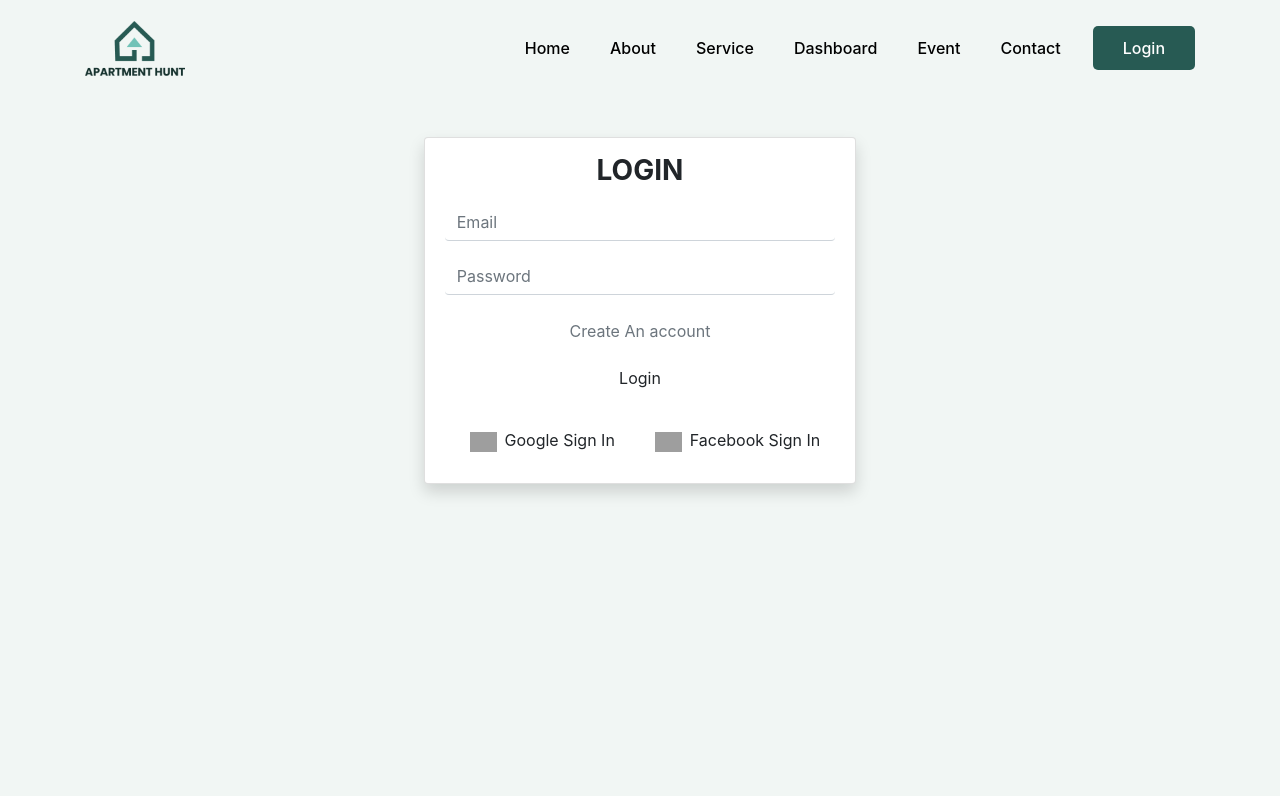
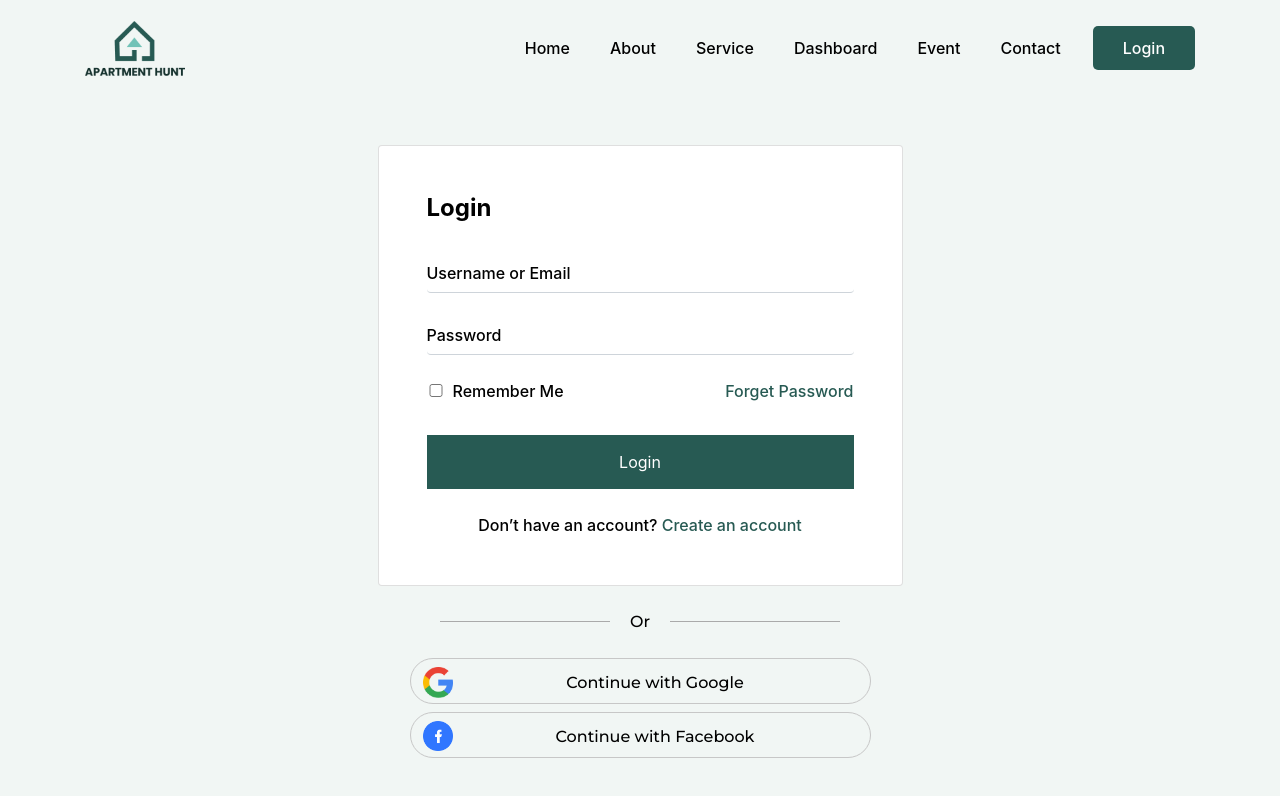
Before and after one commit to tayab-pabel/apartment-hunt, a React (Create React App) app: page /login in a window 1280 px wide. Shown: the top 796 px of the page. Built offline with nearby package versions, Linux system fonts and the light colour scheme; grey boxes are pictures that could not be loaded.

Commit message:
Login page updated

```diff
--- a/src/Components/Login/Login.css
+++ b/src/Components/Login/Login.css
@@ -0,0 +1,79 @@
+.login .card {
+    max-width: 570px;
+    max-height: 457px;
+}
+
+.login h3 {
+    font-style: normal;
+    font-weight: bold;
+    font-size: 24px;
+    color: #000000;
+}
+
+.login input::placeholder,
+.login label,
+.login .social-login p,
+.login p {
+    font-weight: 500;
+    font-size: 16px;
+    color: #000000;
+}
+
+.login .login-alert {
+    justify-content: space-between;
+}
+
+.login .green-text {
+    font-weight: 500;
+    font-size: 16px;
+    color: #275A53;
+}
+
+.login .login-form-btn {
+    color: #FFFFFF;
+    background: #275A53;
+    padding: 14px 28px;
+    border-radius: 0;
+}
+
+.login .social-login {
+    max-width: 461px;
+    margin: auto;
+    font-family: Montserrat;
+}
+
+.login .social-login .btn {
+    border: 1px solid #C7C7C7!important;
+    border-radius: 57px!important;
+}
+
+.login .icon {
+    float: left;
+    width: 30px;
+}
+
+.login .or {
+    font-weight: 500;
+    max-width: 400px;
+	margin: 24px auto;
+	position: relative;
+	display: grid;
+	place-items: center;
+}
+
+.login .or:before,
+.login .or:after {
+	content: "";
+	position: absolute;
+	width: calc(50% - 30px);
+	height: 1px;
+	background: #aaa;
+}
+
+.login .or:before {
+	left: 0;
+}
+
+.login .or:after {
+	right: 0;
+}
--- a/src/Components/Login/Login.js
+++ b/src/Components/Login/Login.js
@@ -4,6 +4,8 @@ import { useForm } from 'react-hook-form'
 import './Login.css';
 import { createUser, handleFacebookSignIn, handleGoogleSignIn, initializeFirebase, signInEmailPass } from '../FirebaseSetup/FirebaseAuth';
 import Navbar from '../Navbar/Navbar';
+import googleLogo from '../../images/logos/google.png';
+import fbLogo from '../../images/logos/facebook.png';
 
 initializeFirebase()
 const Login = () => {
@@ -60,41 +62,66 @@ const facebookLogin =() =>{
         <div className="login">
             <Navbar />
             <div className="container">
-                <div className="col-md-5 mx-auto mt-4 py-3">
-                    <div className="card shadow">
-                        <div className="card-body text-center py-3">
+                <div className="col-md-6 mx-auto mt-5">
+                    <div className="card p-5">
+                        <div className="">
                             {accState ?
                                 <>
-                                    <h3 className='text-center textColor1 font-weight-bold mb-2'>LOGIN</h3>
+                                    <h3 className='mb-4 pb-2'>Login</h3>
                                     <form className="" onSubmit={handleSubmit(onSubmit)}>
-                                        <input ref={register({ required: true })} name='email' placeholder='Email' className='form-control mt-3 border-top-0 border-left-0 border-right-0' type="email" />
+                                        <input ref={register({ required: true })} name='email' placeholder='Username or Email' className='form-control mt-4 pl-0 border-top-0 border-left-0 border-right-0' type="email" />
                                         {errors.email && <span className="text-danger">* Required</span>}
-                                        <input ref={register({ required: true })} name='password' placeholder='Password' className='form-control mt-3 border-top-0 border-left-0 border-right-0' type="password" />
+                                        <input ref={register({ required: true })} name='password' placeholder='Password' className='form-control mt-4 pl-0 border-top-0 border-left-0 border-right-0' type="password" />
                                         {errors.password && <span className="text-danger">* Required</span>}<br/>
-                                        <Link className='text-secondary ' onClick={() => setAccState(!accState)}>Create An account</Link>
-                                        <button type='submit' className='btn login-btn btn-block my-3'>Login</button>
+                                        <div className="d-flex login-alert">
+                                            <div className="login-remember">
+                                                <input style={{ width: '18px' }} type="checkbox" />
+                                                <label className="ml-2">Remember Me</label>
+                                            </div>
+                                            <div>
+                                                <a href="#" className="green-text">Forget Password</a>
+                                            </div>
+                                        </div>
+                                        <button type='submit' className='btn login-form-btn btn-block mt-4'>Login</button>
+                                        <p className="text-center mt-4 mb-0">Don’t have an account?
+                                        <Link className='green-text' onClick={() => setAccState(!accState)}> Create an account</Link>
+                                        </p>
                                     </form>
                                 </>
                                 :
                                 <>
-                                    <h3 className='text-center textColor1 font-weight-bold mb-2'>REGISTER</h3>
+                                    <h3 className='mb-4 pb-2'>Create an account</h3>
                                     <form className="" onSubmit={handleSubmit(onSubmit)}>
-                                        <input ref={register({ required:true})} name='userName' placeholder='Name' className='form-control mt-3 border-top-0 border-left-0 border-right-0' type="text" />
+                                        <input ref={register({ required:true})} name='userName' placeholder='Full Name' className='form-control mt-4 pl-0 border-top-0 border-left-0 border-right-0' type="text" />
                                         {errors.userName && <span className="text-danger">* Required</span>}
-                                        <input ref={register({ required:true})} name='email' placeholder='Email' className='form-control mt-3 border-top-0 border-left-0 border-right-0' type="email" />
+                                        <input ref={register({ required:true})} name='email' placeholder='Email' className='form-control mt-4 pl-0 border-top-0 border-left-0 border-right-0' type="email" />
                                         {errors.email && <span className="text-danger">* Required</span>}
-                                        <input ref={register({ required:true})} name='password' placeholder='Password' className='form-control mt-3 border-top-0 border-left-0 border-right-0' type="password" />
+                                        <input ref={register({ required:true})} name='password' placeholder='Password' className='form-control mt-4 pl-0 border-top-0 border-left-0 border-right-0' type="password" />
                                         {errors.password && <span className="text-danger">* Required</span>}<br/>
-                                        <Link className='text-secondary ' onClick={() => setAccState(!accState)}>Already Have An Account</Link>
-                                        <button type='submit' className='btn login-btn btn-block my-3'>Registration</button>
+                                        <button type='submit' className='btn login-form-btn btn-block my-3'>Create an account</button>
+                                        <p className="text-center mt-4 mb-0">Already have an account?
+                                        <Link className='green-text' onClick={() => setAccState(!accState)}> Login</Link>
+                                        </p>
                                     </form>
                                 </>
                             }
-                                <button onClick={googleLogin} className='w-50 ml-0 btn my-2'> <span className='mr-2'><img height='20' src="https://i.ibb.co/9vjdGtz/google.png" alt=""/></span>Google Sign In</button>
-                                <button onClick={facebookLogin} className='w-50 ml-0 btn my-2'> <span className='mr-2'><img height='20' src="https://i.ibb.co/4StbQ8J/fb.png" alt=""/></span>Facebook Sign In</button>
                             </div>
                         </div>
-
+                        <div className="social-login text-center">
+                            <p className="or mt-4">Or</p>
+                            <div className="google-signIn">
+                                <a onClick={googleLogin} className="btn btn-block pt-2 pb-0">
+                                    <img className="icon" src={googleLogo} alt=""/>
+                                    <p className="text-center pt-1 pb-0 mb-2">Continue with Google</p>
+                                </a>
+                            </div>
+                            <div className="fb-signIn mt-2">
+                                <a onClick={facebookLogin} className="btn btn-block pt-2 pb-0">
+                                    <img className="icon" src={fbLogo} alt=""/>
+                                    <p className="text-center pt-1 pb-0 mb-2">Continue with Facebook</p>
+                                </a>
+                            </div>
+                        </div>
                     </div>
                 </div>
         </div>
```
